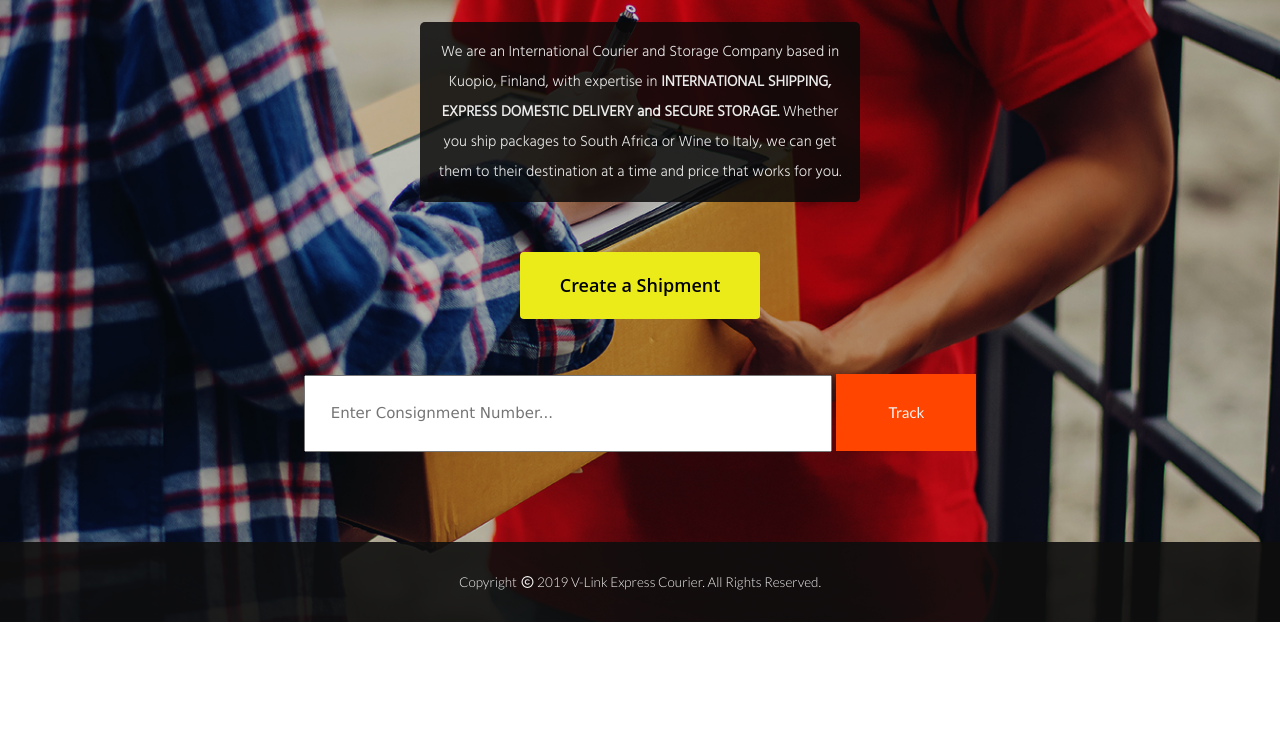
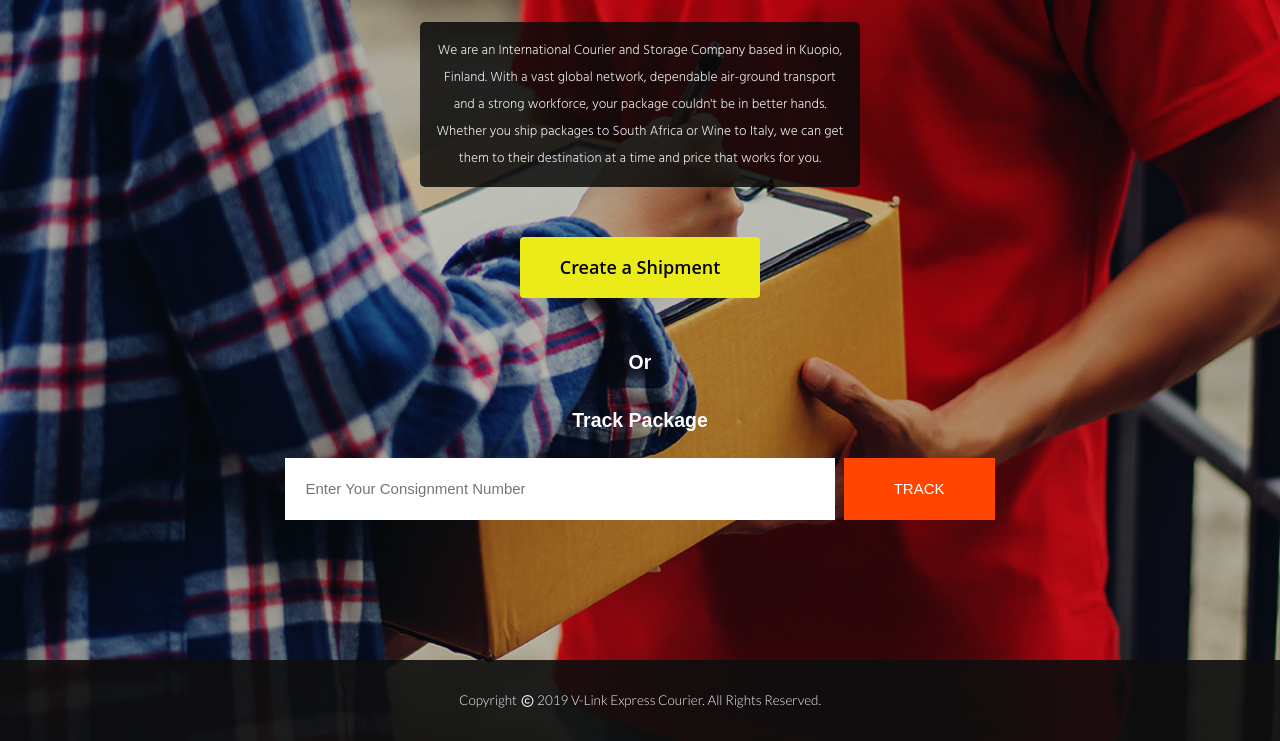
Before and after one commit to ethernalarts/ethernalarts.github.io, a plain HTML site: page index.html in a window 1280 px wide. Shown: the part 266-1007 px from the top of the page. Before the commit the page ends 888 px from the top, so only its background shows below. Drawn offline with Linux system fonts and the light colour scheme; a web font is replaced by a local one.

Commit message:
update index.html

```diff
--- a/css/vlink.css
+++ b/css/vlink.css
@@ -72,7 +72,6 @@
         margin: 0;
         background-image: url('../images/index-bkgrd-pic-dark-2.jpg');
         background-repeat: no-repeat;
-        background-size: cover;
     }
 
     .container {
@@ -125,10 +124,15 @@
         background-color: white;
     }
 
+    svg {
+        height: 100%;
+        width: 100%;
+    }
+
     nav {
         font-weight: 500;
         font-family: "Oswald Light", serif;
-        font-size: 1.1em;
+        font-size: 1.05em;
         text-align: center;
         overflow: hidden;
         vertical-align: middle;
@@ -216,11 +220,11 @@
         padding: 15px;
         text-align: center;
         width: 40%;
-        font-family: "Hind Madurai Light", Verdana, Montserrat, Lato, serif;
+        font-family: Montserrat, "Hind Madurai Light", Verdana, Lato, serif;
         font-weight: 400;
         display: inline-block;
         color: #ebebeb;
-        font-size: 1em;
+        font-size: 0.9em;
         line-height: 2em;
         border-radius: 5px;
         background-color: rgba(10, 10, 10, 0.85);
@@ -231,7 +235,7 @@
         background-color: #ebeb19;
         width: 240px;
         horiz-align: center;
-        padding: 20px 25px;
+        padding: 17px 25px;
         display: block;
         color: #010101;
         font-family: "Open Sans", Roboto, "Lato Black", serif;
@@ -245,7 +249,7 @@
     .but-getaquote:focus {
         color: #0f0f0f;
         text-decoration: none;
-        background-color: rgba(235, 235, 25, 0.8);
+        background-color: rgb(215, 215, 25);
     }
 
     .subheader-h2 {
--- a/index.html
+++ b/index.html
@@ -16,27 +16,46 @@
     <script src="js/w3.js"></script>
 
     <style>
+        .body {
+            width: 100%;
+            margin: 0;
+            background-image: url("images/index-bkgrd-pic-dark-2.jpg");
+            background-repeat: no-repeat;
+            background-size: cover;
+        }
+
         .container-track {
-            margin: 55px auto 0;
+            margin: 20px auto 50px;
             align-items: center;
             display: inline-block;
-            width: 80%;
+            width: 100%;
+            font-family: Montserrat, sans-serif;
+        }
+
+        .container-track p {
+            color: white;
+            font-size: 1.3em;
+            font-weight: 600;
         }
 
         .container-track input {
-            padding: 25px;
-            width: 60%;
+            padding: 20px;
+            width: 50%;
             display: inline-block;
+            border: 0 solid whitesmoke;
+        }
+
+        .container-track input:focus {
+            border-left: 5px solid #690069;
         }
 
         .container-track button {
-            padding: 25px 50px;
-            /*margin-left: 5px;*/
+            padding: 20px 50px;
             background-color: orangered;
-            display: inline-block;
-            color: whitesmoke;
-            font-family: "Oswald Medium", Lato, serif;
-            border: 2px solid orangered;
+            display: inline;
+            color: white;
+            margin-left: 4px;
+            border: 0 solid orangered;
         }
 
         .container-track button:hover {
@@ -60,7 +79,7 @@
     </style>
 </head>
 
-<body>
+<body class="body">
 
     <!-- Header with logo and navbar   -->
     <header>
@@ -84,19 +103,22 @@
         <div class="index-welcome-box ">
             <h2 class="index-welcome-h2">Quality that speaks for itself</h2>
             <p class="index-welcome-content">
-                We are an International Courier and Storage Company based in Kuopio, Finland, with expertise in
-                <span><b>INTERNATIONAL SHIPPING, EXPRESS DOMESTIC DELIVERY and SECURE STORAGE.</b></span>
+                We are an International Courier and Storage Company based in Kuopio, Finland. With a vast global network,
+                dependable air-ground transport and a strong workforce, your package couldn't be in better hands.
                 Whether you ship packages to South Africa or Wine to Italy, we can get them to their destination
                 at a time and price that works for you.
             </p>
 
             <a href="getaquote.html" class="but-getaquote">Create a Shipment</a>
 
+
             <form class="container-track" method="post">
+                <p><br>Or<br><br>
+                    Track Package</p><br>
                 <label>
-                    <input placeholder="Enter Consignment Number..." type="number">
+                    <input placeholder="Enter Your Consignment Number" type="number">
                 </label>
-                <button type="submit">Track</button>
+                <button type="submit">TRACK</button>
             </form>
         </div>
     </div>
```
Also changed, not shown: quote-is-1.html (+5 -1 lines), quote-is-2.html (+4 -1 lines), quote-is-3.html (+4 -0 lines), css/w3.css.
